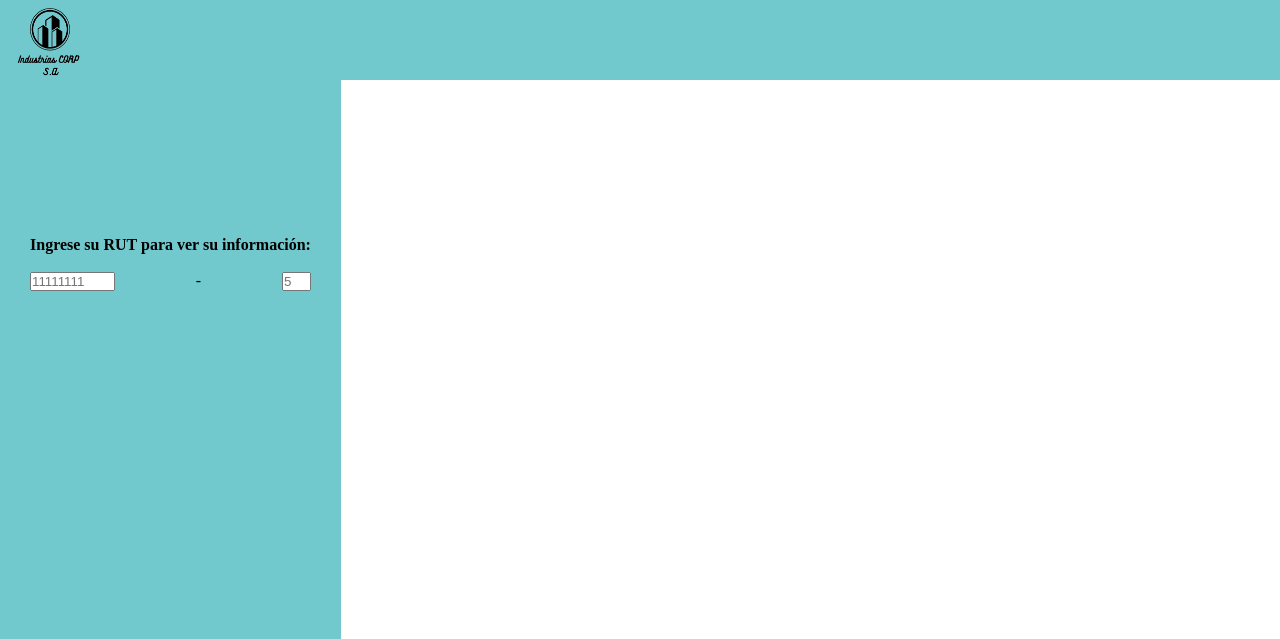
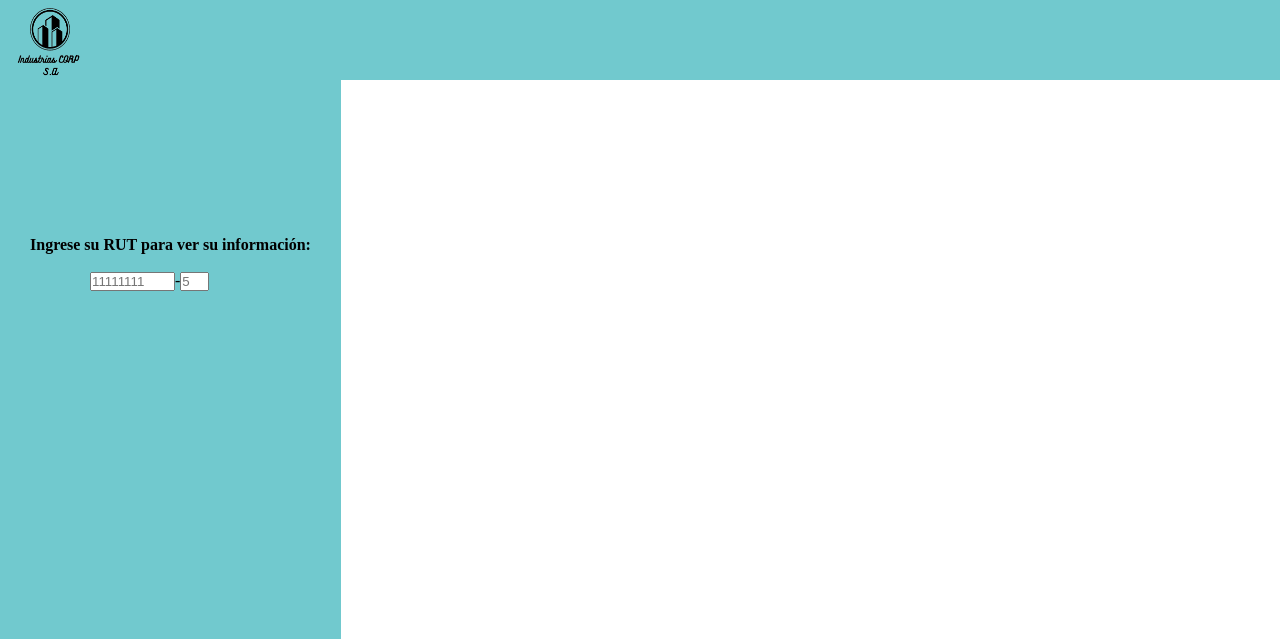
Before and after one commit to Lescobar2904/proyecto_integracion_II, a PHP site: page /Iniciarsesion.html in a window 1280 px wide. Shown: the top 639 px of the page. Run offline with PHP 8.4, Linux system fonts and the light colour scheme.

Commit message:
Update estilo.css

```diff
--- a/iniciarCodigo/estilo.css
+++ b/iniciarCodigo/estilo.css
@@ -56,7 +56,7 @@ footer{
 
 .N10 {
     display: flex;
-    justify-content: space-between;
+    margin-left: 60px;
 }
 .contra1{
     display: flex;
```
